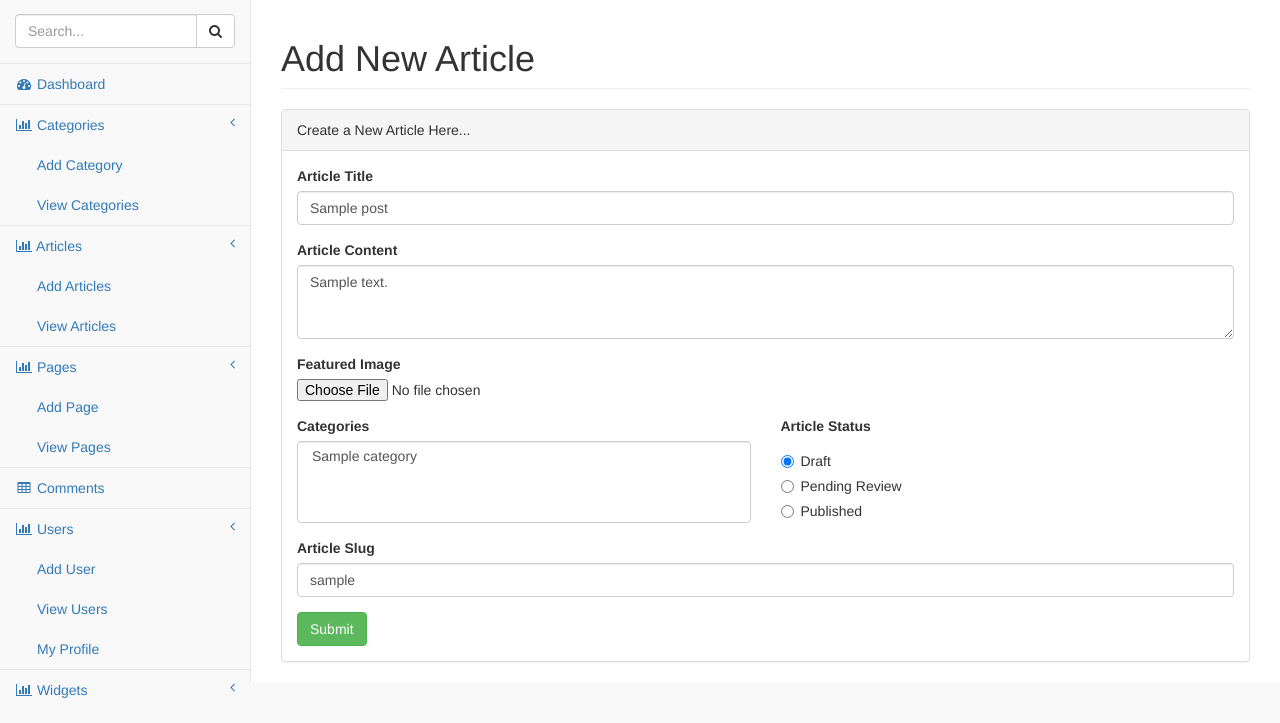
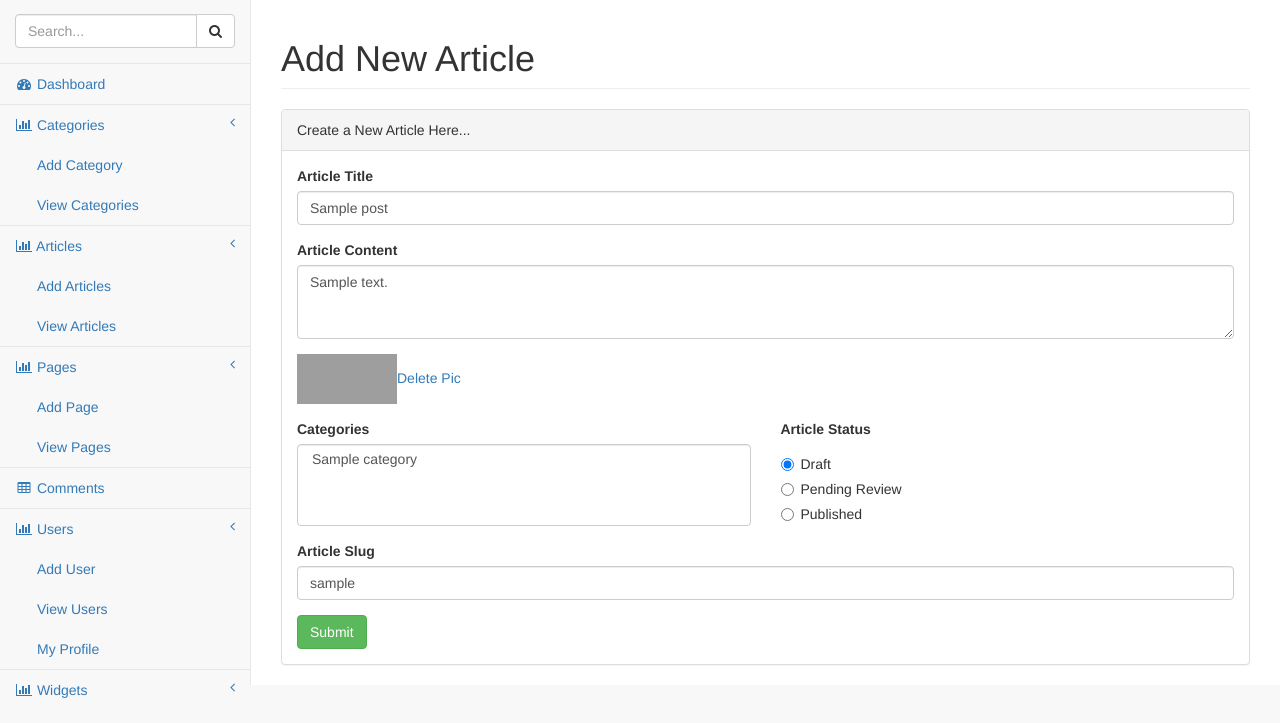
Before and after one commit to codingcyber/Blog-PHP, a PHP site: page /admin/edit-article.php?id=1 in a window 1280 px wide. Shown: the part 52-775 px from the top of the page. Run offline with PHP 8.4, Linux system fonts and the light colour scheme; the visitor is signed in with stand-in values (Sample User, id 1); tables that the repository leaves empty hold one stand-in row (values such as "Sample post"); grey boxes are pictures that could not be loaded.

Commit message:
9-3 Displaying Pic on Edit Page with Delte Link

```diff
--- a/admin/edit-article.php
+++ b/admin/edit-article.php
@@ -118,8 +118,15 @@ $post = $result->fetch(PDO::FETCH_ASSOC);
                                     <textarea class="form-control" name="content" rows="3"><?php if(isset($post['content'])){ echo $post['content'];} ?></textarea>
                                 </div>
                                 <div class="form-group">
+                                    <?php
+                                        if(isset($post['pic']) & !empty($post['pic'])){
+                                            echo "<img src='../".$post['pic']."' height='50px' width='100px'>";
+                                            echo "<a href='delete-pic.php?id=". $_GET['id'] ."'>Delete Pic</a>";
+                                        }else{
+                                    ?>
                                     <label>Featured Image</label>
                                     <input type="file" name="pic">
+                                    <?php } ?>
                                 </div>
 
                                 <div class="row">
```
